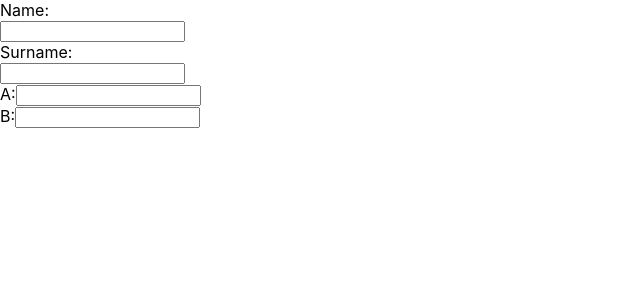
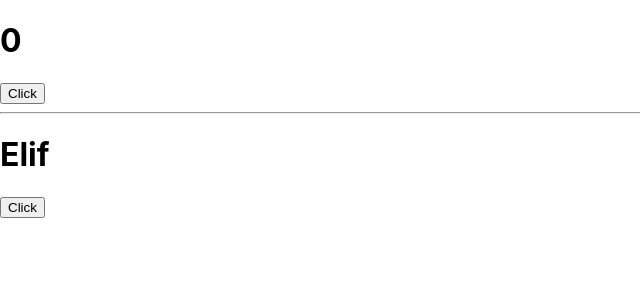
Before and after one commit to elifintizamoglu/React101, a React (Create React App) app in the folder react-project/: page / in a window 1280 px wide. Shown: the top 300 px of the page, without its empty margins (0-640 px from the left). Built offline with nearby package versions, Linux system fonts and the light colour scheme.

Commit message:
useEffect

```diff
--- a/react-project/src/App.js
+++ b/react-project/src/App.js
@@ -1,39 +1,27 @@
-import { useState } from "react";
+import { useState, useEffect } from "react";
 
 function App() {
 
+  const [number, setNumber] = useState(0);
   const [name, setName] = useState("Elif");
-  const [age, setAge] = useState(24);
-  const [friends, setFriends] = useState(["Büşra", "Aygül"]);
-  const [address, setAddress] = useState({ title: "İstanbul", zip: 12345 });
+
+
+  useEffect(()=>{
+    console.log("Number State ya da Name State güncellendi");
+  },[number, name]);
+
+  useEffect(()=>{
+    console.log("Component mount edildi!");
+  },[])
 
   return (
     <div className="App">
-      <h1>Merhaba {name} </h1>
-      <h2>{age}</h2>
-      <button onClick={() => setName("Ayşe")}>Change Name</button>
-      <button onClick={() => setAge(25)}>Change Age</button>
+      <h1>{number}</h1>
+      <button onClick={()=>setNumber(number+1)}>Click</button>
 
       <hr />
-      <br></br>
-
-
-      <h2>Friends</h2>
-      {friends.map((friend, index) => (
-        <div key={index}>{friend}</div>
-      ))}
-      <button onClick={() => setFriends([...friends, "İlayda"])}>Add New Friend</button>
-
-
-      <hr />
-      <br></br>
-
-      <h2>Address</h2>
-      <div>
-        {address.title} {address.zip}
-      </div>
-
-      <button onClick={() => setAddress({ ...address, title: "Ankara", zip: 98765 })}>Add Address</button>
+      <h1>{name}</h1>
+      <button onClick={()=>setName("Ayşe")}>Click</button>
 
     </div>
   );
@@ -42,10 +30,57 @@ function App() {
 export default App;
 
 
+///////////////////////////////////////////////////////////////////
+// ---------------- States Dersleri ----------------
 
-///////////////////////////////////////
+// import { useState } from "react";
 
-// React Components - Props Dersleri
+// function App() {
+
+//   const [name, setName] = useState("Elif");
+//   const [age, setAge] = useState(24);
+//   const [friends, setFriends] = useState(["Büşra", "Aygül"]);
+//   const [address, setAddress] = useState({ title: "İstanbul", zip: 12345 });
+
+//   return (
+//     <div className="App">
+//       <h1>Merhaba {name} </h1>
+//       <h2>{age}</h2>
+//       <button onClick={() => setName("Ayşe")}>Change Name</button>
+//       <button onClick={() => setAge(25)}>Change Age</button>
+
+//       <hr />
+//       <br></br>
+
+
+//       <h2>Friends</h2>
+//       {friends.map((friend, index) => (
+//         <div key={index}>{friend}</div>
+//       ))}
+//       <button onClick={() => setFriends([...friends, "İlayda"])}>Add New Friend</button>
+
+
+//       <hr />
+//       <br></br>
+
+//       <h2>Address</h2>
+//       <div>
+//         {address.title} {address.zip}
+//       </div>
+
+//       <button onClick={() => setAddress({ ...address, title: "Ankara", zip: 98765 })}>Add Address</button>
+
+//     </div>
+//   );
+// }
+
+// export default App;
+
+
+
+/////////////////////////////////////////////////////////////////////////////////////
+
+// ---------------- React Components - Props Dersleri ----------------
 
 // import './App.css';
 // import User from "./components/User";
--- a/react-project/src/index.js
+++ b/react-project/src/index.js
@@ -1,16 +1,16 @@
 import React from 'react';
 import ReactDOM from 'react-dom/client';
 import './index.css';
-//import App from './App';
+import App from './App';
 //import Counter from './components/Counter';
-import InputExercise from './components/InputExercise';
+//import InputExercise from './components/InputExercise';
 
 import reportWebVitals from './reportWebVitals';
 
 const root = ReactDOM.createRoot(document.getElementById('root'));
 root.render(
   <React.StrictMode>
-    <InputExercise />
+    <App />
   </React.StrictMode>
 );
 
```
